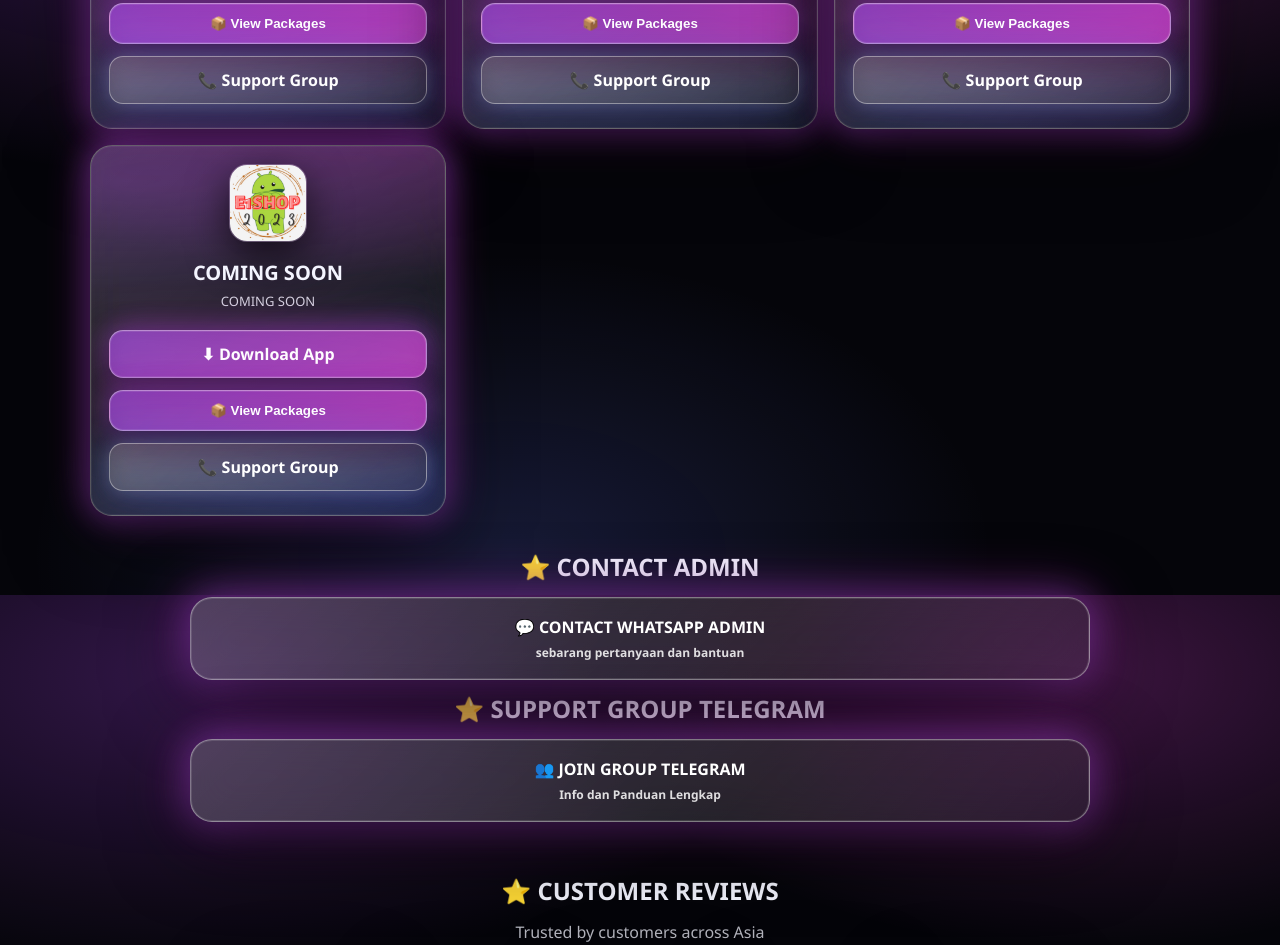
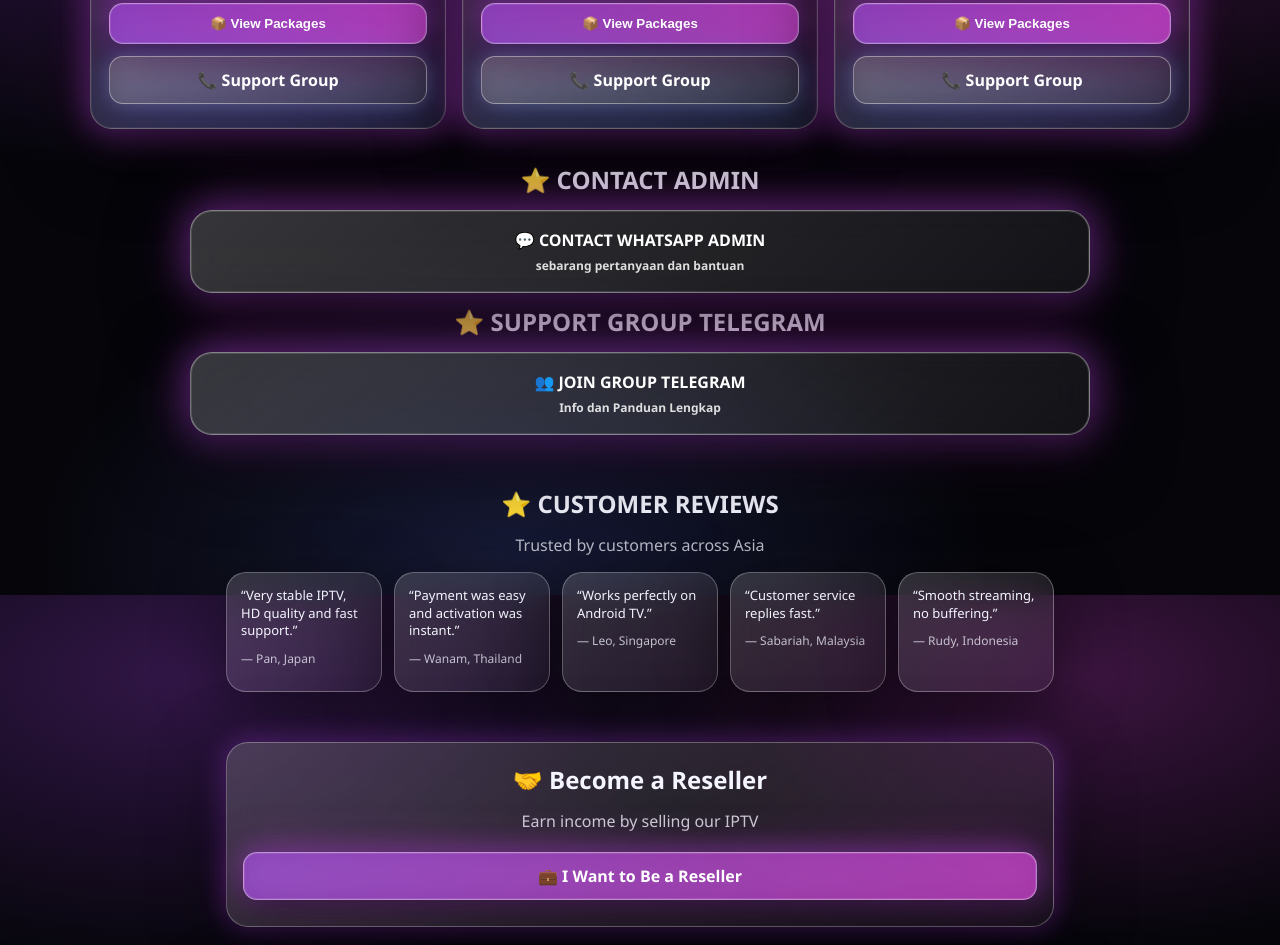
Before and after one commit to IrkunIPTV/E1shopdev, a plain HTML site: page index.html in a window 1280 px wide. Shown: the part 1805-2750 px from the top of the page. Drawn offline with Linux system fonts and the light colour scheme.

Commit message:
Update index.html

```diff
--- a/index.html
+++ b/index.html
@@ -138,15 +138,7 @@
     <a href="https://t.me/irwanluffy/62435" class="btn outline" target="_blank" rel="noopener">📞 Support Group</a>
   </div>
 
-  <!-- MORE COMING SOON -->
-  <div class="app-card">
-    <img src="CS.png" alt="KARAOKE TV" onerror="this.src='logo-default.png'">
-    <h2>COMING SOON</h2>
-    <p>COMING SOON</p>
-    <a href="https://t.me/irwanluffy" class="btn" target="_blank" rel="noopener">⬇ Download App</a>
-    <button class="btn" onclick="openPackage('COMING SOON','COMING SOON')">📦 View Packages</button>
-    <a href="https://t.me/irwanluffy/73862" class="btn outline" target="_blank" rel="noopener">📞 Support Group</a>
-  </div>
+
 
 </section>
 
@@ -239,7 +231,7 @@
     </p>
 
     <button class="btn whatsapp-btn" onclick="openWhatsappAfterPay()">
-      💬 Continue to WhatsApp
+      💬 whatsapp admin
     </button>
 
     <button class="btn outline" onclick="closeAfterPay()">Close</button>
```
